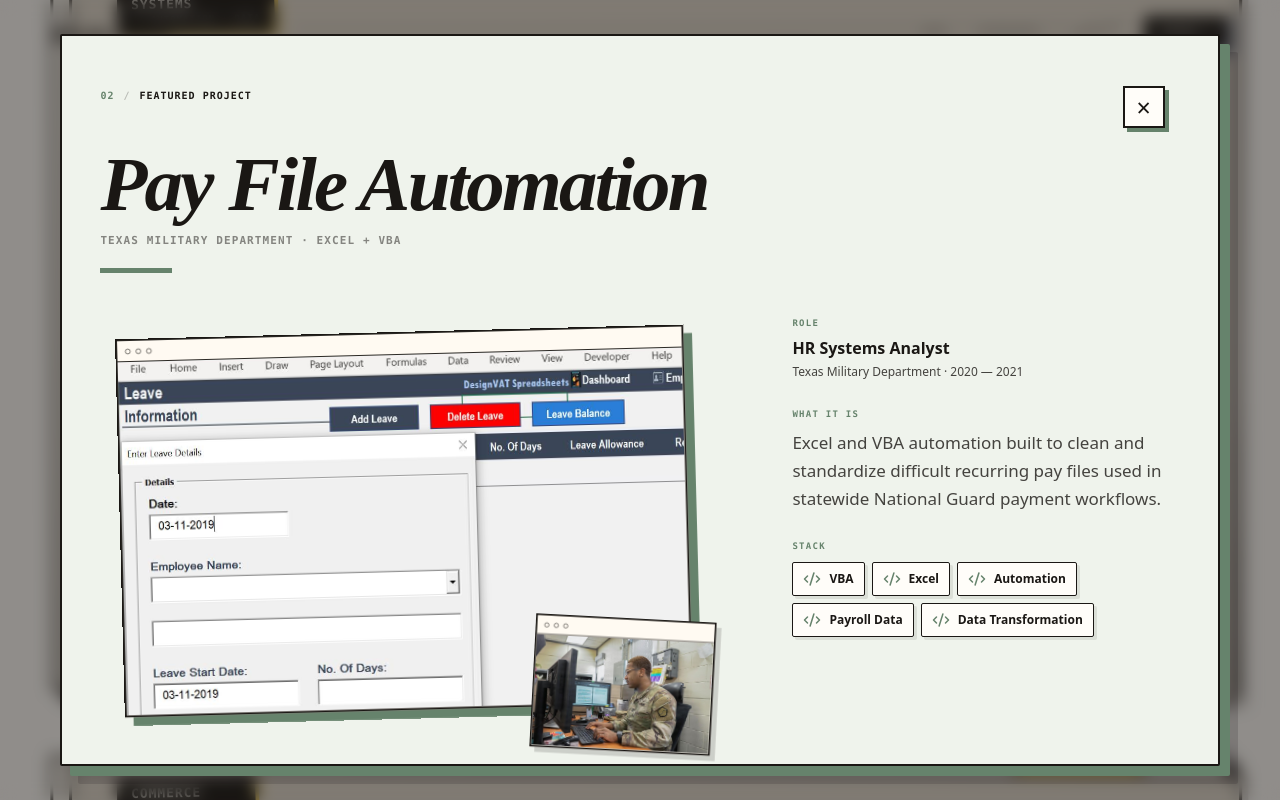
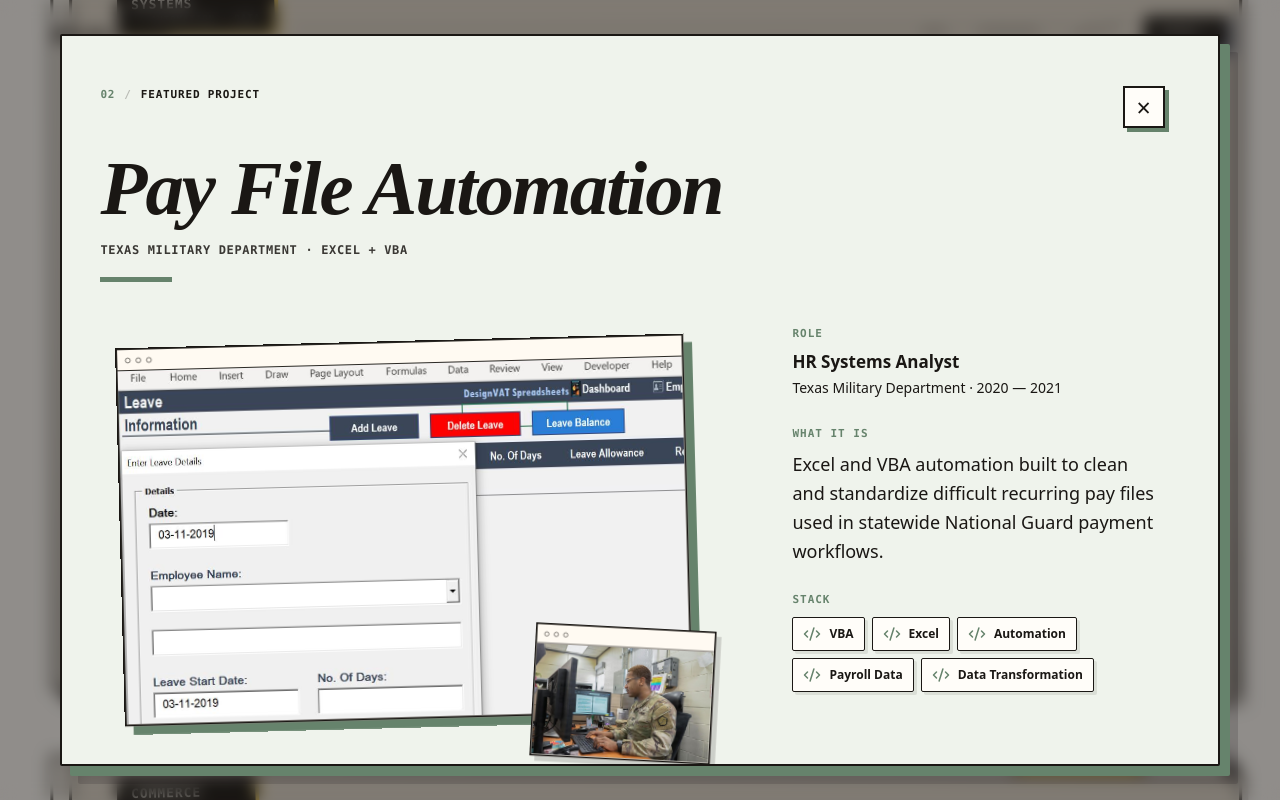
Before and after one commit to kevinstahl-marketing/folio, a Next.js app: page / in a window 1280 px wide. Both pictures are taken after a click on the button 640 px from the left and 2179 px from the top of the page. Shown: the part 1779-2579 px from the top of the page. Built offline with nearby package versions, Linux system fonts and the light colour scheme.

Commit message:
Polish project card and modal typography for readability

```diff
--- a/src/components/projects/FloatingCard.module.css
+++ b/src/components/projects/FloatingCard.module.css
@@ -73,7 +73,7 @@
 
     overflow: visible;
 
-    transform: translateY(0) scale(1);
+    transform: none;
 
     transition:
         transform 340ms cubic-bezier(.22, 1, .36, 1),
@@ -409,6 +409,7 @@
    No stretching or oversized white space.
    ========================================================= */
 
+
 .caption {
     position: relative;
     z-index: 5;
@@ -420,50 +421,59 @@
 
     display: grid;
 
-    grid-template-columns:
-        minmax(0, 1fr) auto;
-
+    grid-template-columns: minmax(0, 1fr);
     align-items: center;
 
     gap: 8px;
 
-    padding:
-        clamp(10px, 1.3vw, 15px)
-        clamp(12px, 1.5vw, 18px);
+    padding: 16px 18px 19px;
 
+    color: #171411;
     background: var(--paper);
 
     overflow: hidden;
 
     transition: background 160ms ease;
 }
-
 .copy {
     min-width: 0;
 }
 
 /* =========================================================
-   TITLE
+   TITLE — BOLD EDITORIAL TYPOGRAPHY
    ========================================================= */
 
 .title {
-    margin: 0 0 6px;
+    margin: 0 0 7px;
 
     color: #171411;
 
-    font-size: clamp(19px, 1.8vw, 27px);
-    font-style: italic;
-    font-weight: 700;
+    font-family:
+        "Outfit",
+        Arial,
+        sans-serif !important;
 
-    line-height: 1.12;
-    letter-spacing: -0.015em;
+    font-size: clamp(26px, 2.3vw, 34px);
+
+    font-style: normal;
+    font-weight: 900;
+
+    line-height: 1.02;
+    letter-spacing: -0.035em;
 
     white-space: normal;
-    overflow-wrap: anywhere;
+    overflow-wrap: normal;
+    word-break: normal;
+
+    text-wrap: balance;
+
+    -webkit-font-smoothing: auto;
+    text-rendering: optimizeLegibility;
 }
 /* =========================================================
    SUBTITLE
    ========================================================= */
+
 
 .subtitle {
     display: flex;
@@ -472,12 +482,12 @@
     gap: 8px;
     min-width: 0;
 
-    color: #211d19;
+    color: #38322c;
 
-    font-size: clamp(10px, 0.85vw, 12px);
+    font-size: clamp(11px, 0.95vw, 13px);
     font-weight: 800;
 
-    line-height: 1.4;
+    line-height: 1.35;
     letter-spacing: 0.015em;
 
     text-transform: uppercase;
@@ -516,20 +526,7 @@
    ========================================================= */
 
 .registration {
-    align-self: end;
-
-    display: grid;
-    place-items: center;
-
-    color: var(--ink);
-
-    opacity: .28;
-
-    pointer-events: none;
-
-    transition:
-        opacity 160ms ease,
-        transform 200ms cubic-bezier(.34, 1.56, .64, 1);
+    display: none;
 }
 
 /* =========================================================
@@ -643,7 +640,7 @@
     }
 
     .title {
-        font-size: clamp(17px, 2.6vw, 23px);
+        font-size: clamp(24px, 3vw, 30px);
     }
 
     .subtitle {
@@ -676,14 +673,14 @@
     }
 
     .caption {
-        gap: 5px;
-        padding: 10px 11px 12px;
+        gap: 6px;
+        padding: 13px 14px 16px;
     }
 
   .title {
-    font-size: 19px;
-    margin-bottom: 5px;
-    line-height: 1.12;
+        font-size: 25px;
+        margin-bottom: 6px;
+        line-height: 1.05;
 }
 
 .subtitle {
@@ -862,3 +859,31 @@
         width: 41%;
     }
 }
+
+
+.registration {
+    display: none;
+}
+/* =========================================================
+   FINAL CAPTION CLARITY
+   ========================================================= */
+
+.title,
+.subtitle,
+.subtitleText {
+    filter: none;
+    opacity: 1;
+    text-shadow: none;
+    -webkit-text-stroke: 0;
+}
+
+.copy {
+    min-width: 0;
+    width: 100%;
+}
+
+@media (hover: hover) {
+    .card:hover .mainSheet {
+        transform: translateY(-5px);
+    }
+}
--- a/src/components/projects/ProjectModal.module.css
+++ b/src/components/projects/ProjectModal.module.css
@@ -54,9 +54,9 @@
     gap: 9px;
 
     font-family: var(--font-mono, monospace);
-    font-size: 10px;
+    font-size: 11px;
     font-weight: 900;
-    letter-spacing: 0.1em;
+    letter-spacing: 0.075em;
 }
 
 .projectCode span:first-child {
@@ -119,12 +119,12 @@
     margin: 0;
 
     font-family: var(--font-display, serif);
-    font-size: clamp(42px, 6vw, 78px);
+    font-size: clamp(44px, 6vw, 78px);
     font-style: italic;
     font-weight: 700;
 
-    line-height: 0.92;
-    letter-spacing: -0.035em;
+    line-height: 1.02;
+    letter-spacing: -0.025em;
 
     overflow-wrap: anywhere;
 }
@@ -133,11 +133,11 @@
     margin-top: 12px;
 
     font-family: var(--font-mono, monospace);
-    font-size: 11px;
+    font-size: 12px;
     font-weight: 800;
-    letter-spacing: 0.1em;
+    letter-spacing: 0.055em;
 
-    opacity: 0.5;
+    opacity: 0.85;
 }
 
 .accentRule {
@@ -184,26 +184,26 @@
     color: var(--project-accent);
 
     font-family: var(--font-mono, monospace);
-    font-size: 9px;
+    font-size: 11px;
     font-weight: 900;
 
-    letter-spacing: 0.14em;
+    letter-spacing: 0.09em;
     text-transform: uppercase;
 }
 
 .infoPrimary {
-    font-size: 16px;
+    font-size: 17px;
     font-weight: 800;
-    line-height: 1.35;
+    line-height: 1.4;
 }
 
 .infoSecondary {
     margin-top: 3px;
 
-    font-size: 12px;
-    line-height: 1.5;
+    font-size: 14px;
+    line-height: 1.55;
 
-    opacity: 0.8;
+    opacity: 1;
 }
 
 .summary {
@@ -211,10 +211,10 @@
 
     max-width: 42ch;
 
-    font-size: 17px;
-    line-height: 1.65;
+    font-size: 18px;
+    line-height: 1.6;
 
-    opacity: 0.8;
+    opacity: 1;
 }
 
 .stack {
@@ -256,9 +256,9 @@
     border: 1.5px solid var(--ink);
 
     font-family: var(--font-mono, monospace);
-    font-size: 9px;
+    font-size: 11px;
     font-weight: 900;
-    letter-spacing: 0.12em;
+    letter-spacing: 0.08em;
 }
 
 .bulletGrid {
@@ -291,12 +291,12 @@
     min-width: 0;
     margin: 0;
 
-    font-size: 14px;
-    line-height: 1.55;
+    font-size: 15px;
+    line-height: 1.6;
 
-    overflow-wrap: anywhere;
+    overflow-wrap: break-word;
 
-    opacity: 0.78;
+    opacity: 1;
 }
 
 /* =========================================================
@@ -334,9 +334,9 @@
     border: 1.5px solid var(--ink);
 
     font-family: var(--font-mono, monospace);
-    font-size: 10px;
+    font-size: 12px;
     font-weight: 900;
-    letter-spacing: 0.06em;
+    letter-spacing: 0.035em;
 
     text-decoration: none;
 
@@ -410,10 +410,10 @@
 
     max-width: 80ch;
 
-    font-size: 14px;
-    line-height: 1.7;
+    font-size: 15px;
+    line-height: 1.65;
 
-    opacity: 0.72;
+    opacity: 1;
 }
 
 /* =========================================================
@@ -430,7 +430,7 @@
     }
 
     .summary {
-        font-size: 16px;
+        font-size: 17px;
     }
 }
 
@@ -503,7 +503,8 @@
     }
 
     .title {
-        font-size: 40px;
+        font-size: clamp(36px, 10vw, 40px);
+        line-height: 1.05;
     }
 
     .projectCode span:last-child {
@@ -703,12 +704,12 @@
 
     max-width: 80ch;
 
-    font-size: 14px;
-    line-height: 1.7;
+    font-size: 15px;
+    line-height: 1.65;
 
-    overflow-wrap: anywhere;
+    overflow-wrap: break-word;
 
-    opacity: 0.8;
+    opacity: 1;
 }
 
 /* =========================================================
```
